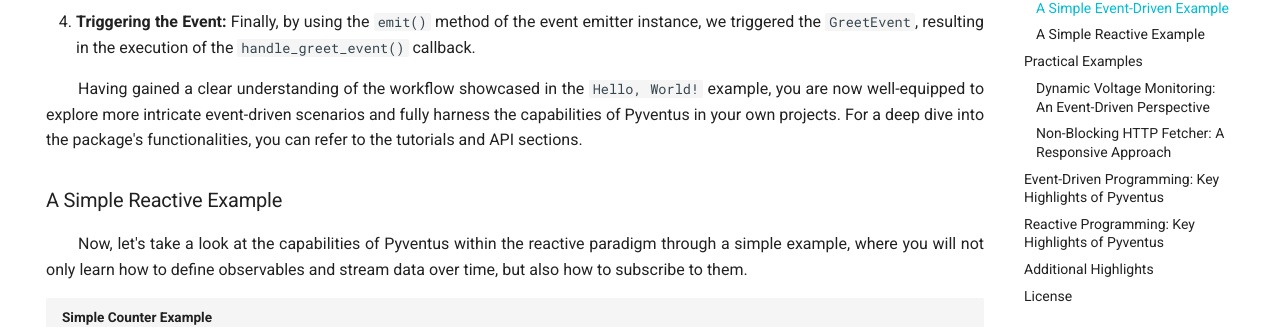
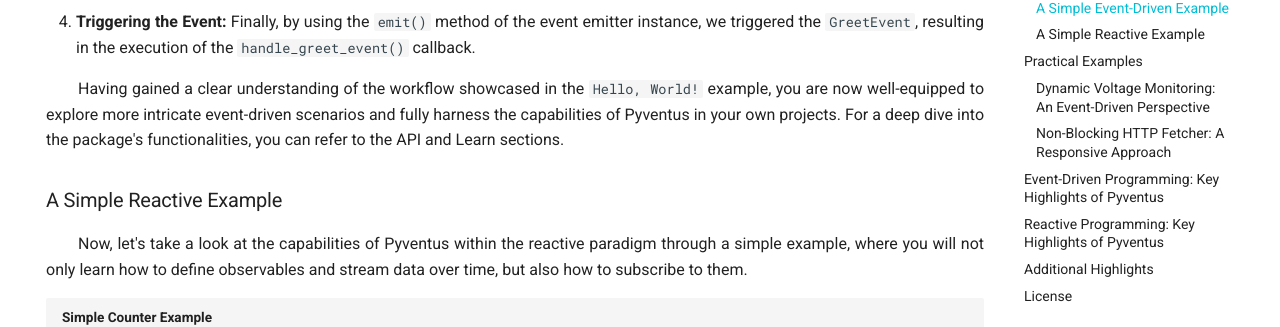
Before and after one commit to mdapena/pyventus, an MkDocs documentation site: the page built from docs/index.md, in a window 1280 px wide and 1400 px high, scrolled down 2313 px. Shown: the part 181-508 px from the top of the window. Built offline with MkDocs 1.6.1 and Material for MkDocs 9.7.7, drawn with Linux system fonts in a browser that asks for light colours; comment, search, counter and statistics services are not loaded; the version menu is left out; some of the changed text lies outside the part shown.

Commit message:
Fix broken links to the Learn section

```diff
--- a/docs/index.md
+++ b/docs/index.md
@@ -190,7 +190,7 @@
 </ol>
 
 <p style="text-align: justify;">
-    &emsp;&emsp;Having gained a clear understanding of the workflow showcased in the <code>Hello, World!</code> example, you are now well-equipped to explore more intricate event-driven scenarios and fully harness the capabilities of Pyventus in your own projects. For a deep dive into the package's functionalities, you can refer to the tutorials and API sections.
+    &emsp;&emsp;Having gained a clear understanding of the workflow showcased in the <code>Hello, World!</code> example, you are now well-equipped to explore more intricate event-driven scenarios and fully harness the capabilities of Pyventus in your own projects. For a deep dive into the package's functionalities, you can refer to the API and Learn sections.
 </p>
 
 [//]: # "--------------------------------------------------------------------------------------------------------------"
@@ -276,7 +276,7 @@
 </ol>
 
 <p style="text-align: justify;">
-    &emsp;&emsp;With a clear understanding of the workflow showcased in the <code>Simple Counter</code> example, you are now well-equipped to explore more intricate reactive scenarios and fully harness the capabilities of Pyventus in your own projects. For a deep dive into the package's functionalities, you can refer to the tutorials and API sections.
+    &emsp;&emsp;With a clear understanding of the workflow showcased in the <code>Simple Counter</code> example, you are now well-equipped to explore more intricate reactive scenarios and fully harness the capabilities of Pyventus in your own projects. For a deep dive into the package's functionalities, you can refer to the API and Learn sections.
 </p>
 
 [//]: # "--------------------------------------------------------------------------------------------------------------"
```
Also changed, not shown: README.md (+2 -2 lines), docs/getting-started.md (+1 -1 lines), docs/learn/index.md (+0 -5 lines).
